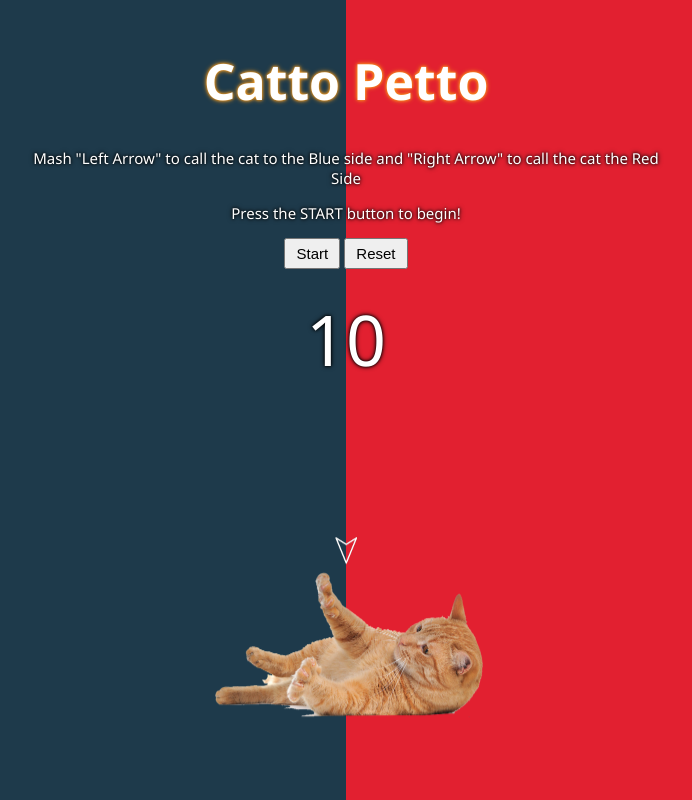
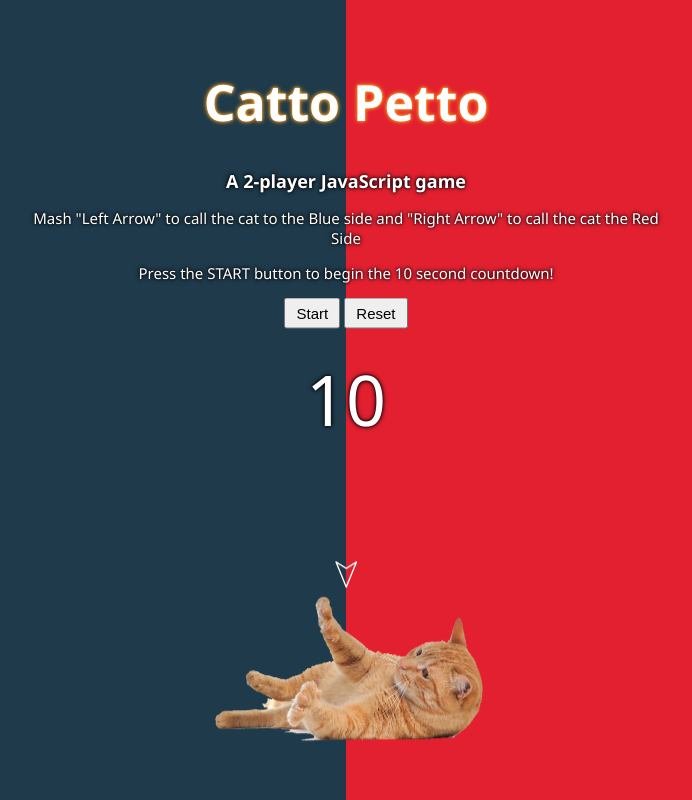
Before and after one commit to tcloma/my-personal-website, a plain HTML site: page index.html in a window 1280 px wide. Shown: the whole page, without its empty margins (294-986 px from the left). Drawn offline with Linux system fonts and the light colour scheme.

Commit message:
Updated game instructions and added a sub header

```diff
--- a/index.html
+++ b/index.html
@@ -12,8 +12,9 @@
 
     <div class="header">
       <h1> Catto  Petto</h1>
+      <h2> A 2-player JavaScript game </h2>
       <p> Mash "Left Arrow" to call the cat to the Blue side and "Right Arrow" to call the cat the Red Side</p>
-      <p> Press the START button to begin!</p>
+      <p> Press the START button to begin the 10 second countdown!</p>
 
       <button class="btn start"> Start </button>
       <button class="btn reset"> Reset </button> <br><br>
--- a/style.css
+++ b/style.css
@@ -23,7 +23,7 @@ body {
 
 .header {
   position: absolute;
-  top: 25%;
+  top: 30%;
   left: 50%;
   transform: translate(-50%, -50%);
   text-align: center;
@@ -40,6 +40,11 @@ body {
   text-shadow: 0 0 3px #000000, 0 0 5px #000000;
 }
 
+.header h2 {
+  font-size: 18px;
+  text-shadow: 0 0 3px #000000, 0 0 5px #000000;
+}
+
 #value {
   font-size: 70px;
   text-shadow: 0 0 3px #000000, 0 0 5px #000000;
@@ -47,7 +52,7 @@ body {
 
 #catContainer {
   position: absolute;
-  top: 80%;
+  top: 83%;
   transform: translate(-50%, -50%);
   text-align: center;
   z-index: 2;
```
